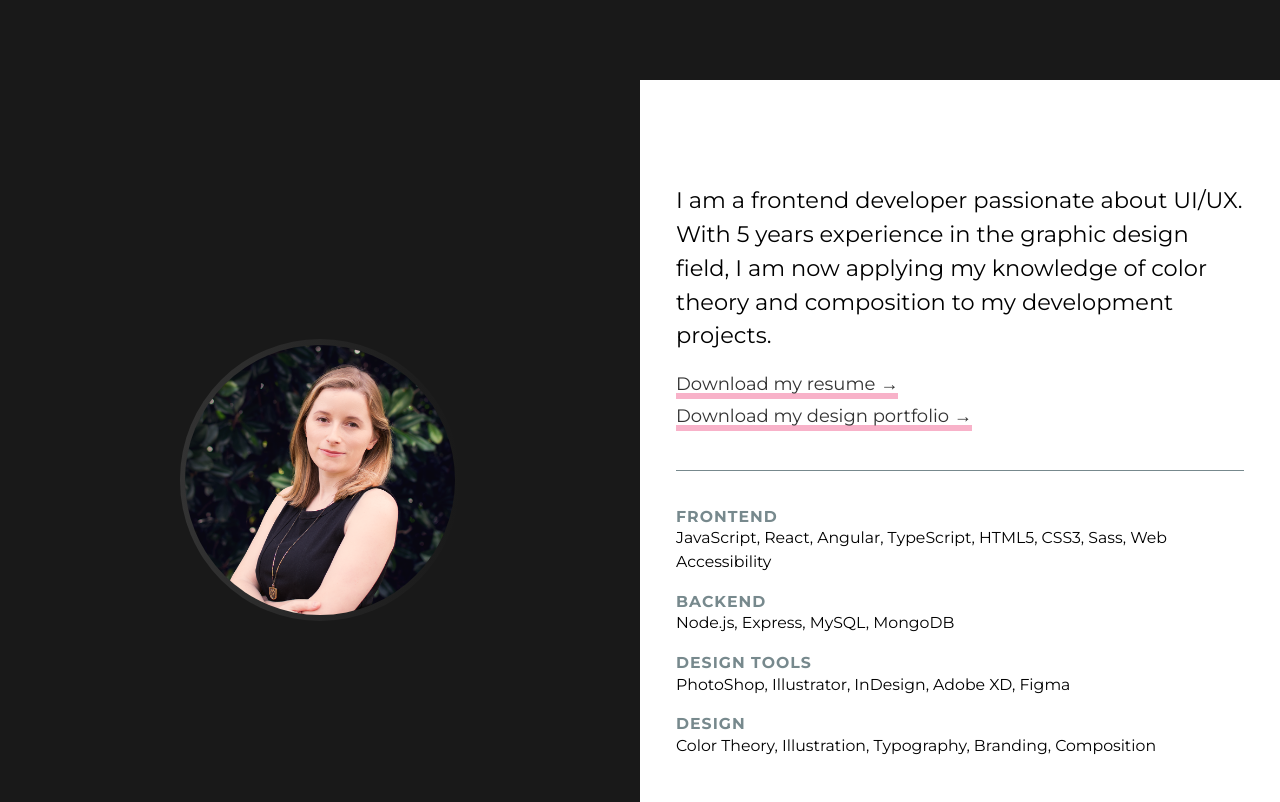
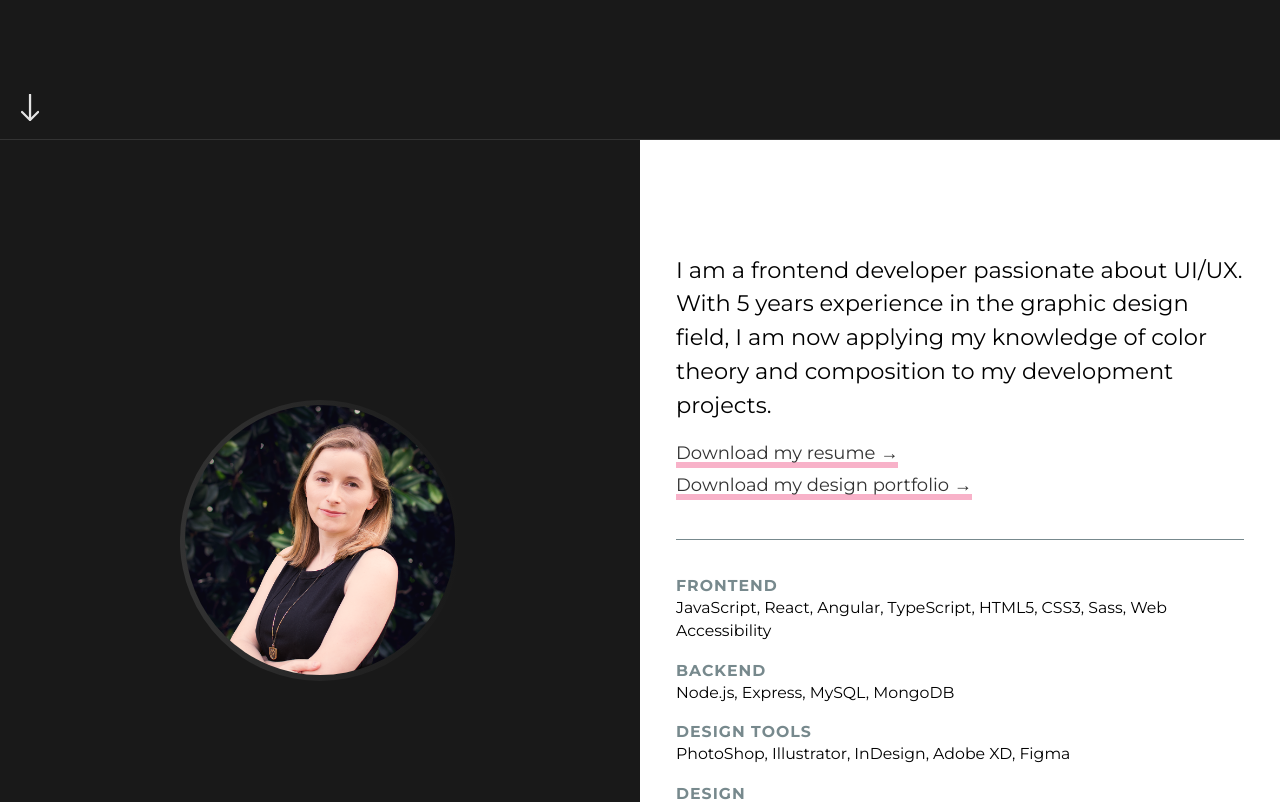
Before and after one commit to acarlie/acarlie.github.io, a React (Create React App) app: page / in a window 1280 px wide. Shown: the part 720-1522 px from the top of the page. Built offline with nearby package versions, Linux system fonts and the light colour scheme.

Commit message:
feature(in page link): created in page link component

```diff
--- a/src/App.js
+++ b/src/App.js
@@ -18,7 +18,7 @@ import styles from './App.module.scss';
 import resume from './assets/pdfs/AmeliaCarlie_Resume.pdf';
 import portfolio from './assets/pdfs/AmeliaCarlie_DesignPortfolio.pdf';
 import Portfolio from './components/Portfolio';
-
+import InPageLink from './components/InPageLink';
 
 // const animatedComponents = makeAnimated();
 // const menuStyles = {
@@ -87,20 +87,15 @@ class App extends Component {
   render() {
     return (
       <div className="App">
-
-
-
         {/* Content */}
         <div id="fade-wrapper">
           <main>
-
-
             {/* Home */}
             <section className={styles.container + ' ' + styles.container__dark} id="home">
               <div className={styles.row + ' ' + styles.row__100 + ' ' + styles.row__center}>
                 <div className={styles.col}>
                   <Logo />
-                  <h1 className="heading__5 heading__uppercase">
+                  <h1 className={styles.row__stacked + ' heading__5 heading__uppercase'}>
                     <span className="sr_only">
                       Amelia Carlie
                     </span>
@@ -108,6 +103,7 @@ class App extends Component {
                   </h1>
                 </div>
               </div>
+              <InPageLink href="#about" ariaLabel="About me" down />
             </section>
 
             {/* About */}
--- a/src/App.module.scss
+++ b/src/App.module.scss
@@ -7,6 +7,10 @@
 .container {
     width: 100%;
     min-height: 100vh;
+
+    &:not(:first-child) {
+        border-top: 1px solid $g-color-neutral-med-dk;
+    }
 
     &__dark {
         background: $g-color-bg-dk;
@@ -31,6 +35,14 @@
 
     &__inner {
         padding: $g-space-two 0;
+
+        &:first-child {
+            padding: 0 0 $g-space-two 0;
+        }
+
+        &:last-child {
+            padding: $g-space-two 0 0 0;
+        }
     }
 
     &__inner_divided {
--- /dev/null
+++ b/src/components/InPageLink/InPageLink.module.scss
@@ -0,0 +1,24 @@
+@import './../../scss/variables.scss';
+@import './../../scss/mixins.scss';
+
+.link {
+    display: inline-block;
+    padding: .75rem 1.15rem .6rem 1.15rem;
+    border-radius: 3rem;
+
+    &:focus {
+        @include focus-reset;
+        border: 1px $g-color-primary solid;
+    }
+
+    &:hover {}
+}
+
+.arrow {
+    height: 1.5rem;
+    fill: none;
+    stroke: $g-color-text-on-dk;
+    stroke-width: 4.75;
+    stroke-linecap: round;
+    stroke-miterlimit: 10;
+}
--- /dev/null
+++ b/src/components/InPageLink/index.js
@@ -0,0 +1,18 @@
+import React from 'react';
+import link from './InPageLink.module.scss';
+
+function InPageLink(props) {
+    const { href, ariaLabel, up } = props;
+    return (
+        <a className={link.link} href={href} aria-label={ariaLabel}>
+            <svg className={link.arrow} xmlns="http://www.w3.org/2000/svg" viewBox="0 0 37.742 56.307">
+                <g className={up ? link.up : link.down}>
+                    <path d="M18.864 1.5v52.189" />
+                    <path d="M2.121 37.436l16.75 16.75 16.75-16.75" />
+                </g>
+            </svg>
+        </a>
+    );
+}
+
+export default InPageLink;
--- a/src/scss/mixins.scss
+++ b/src/scss/mixins.scss
@@ -25,3 +25,9 @@
         }
     }
 }
+
+@mixin focus-reset {
+    border: none;
+    box-shadow: none;
+    outline: none;
+}
--- a/src/scss/shared.scss
+++ b/src/scss/shared.scss
@@ -36,6 +36,8 @@
 
 html {
     @include fluid-type($g-breakpoint-mobile, $g-breakpoint-desktop, 14px, 18px);
+    scroll-behavior: smooth;
+
 }
 
 body {
@@ -141,11 +143,14 @@ body {
 
         &_item {
             display: block;
-            margin-bottom: $g-space-one;
+
+            &:not(:first-child) {
+                margin: $g-space-one 0 0 0;
+            }
 
             &__link {
                 &:not(:first-child) {
-                    margin-top: $g-space-quarter;
+                    margin: $g-space-quarter 0 0 0;
                 }
             }
         }
```
